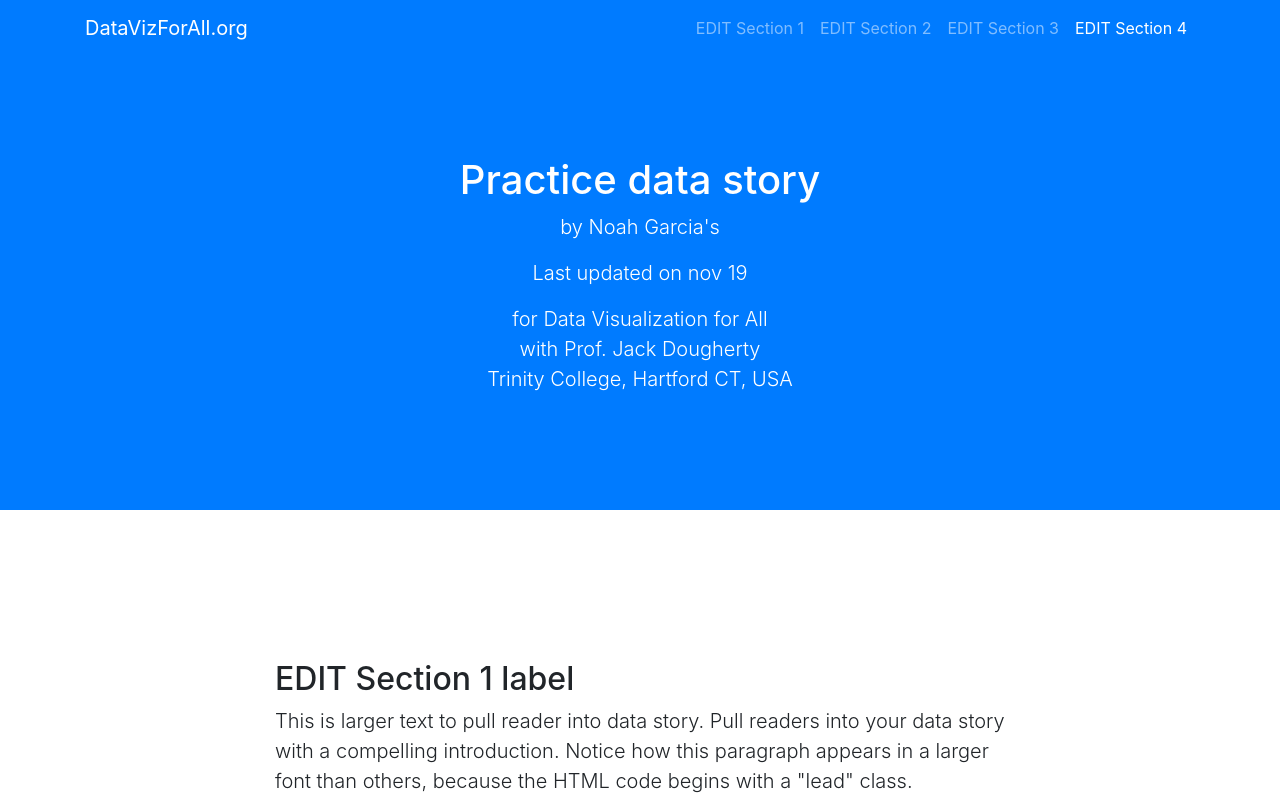
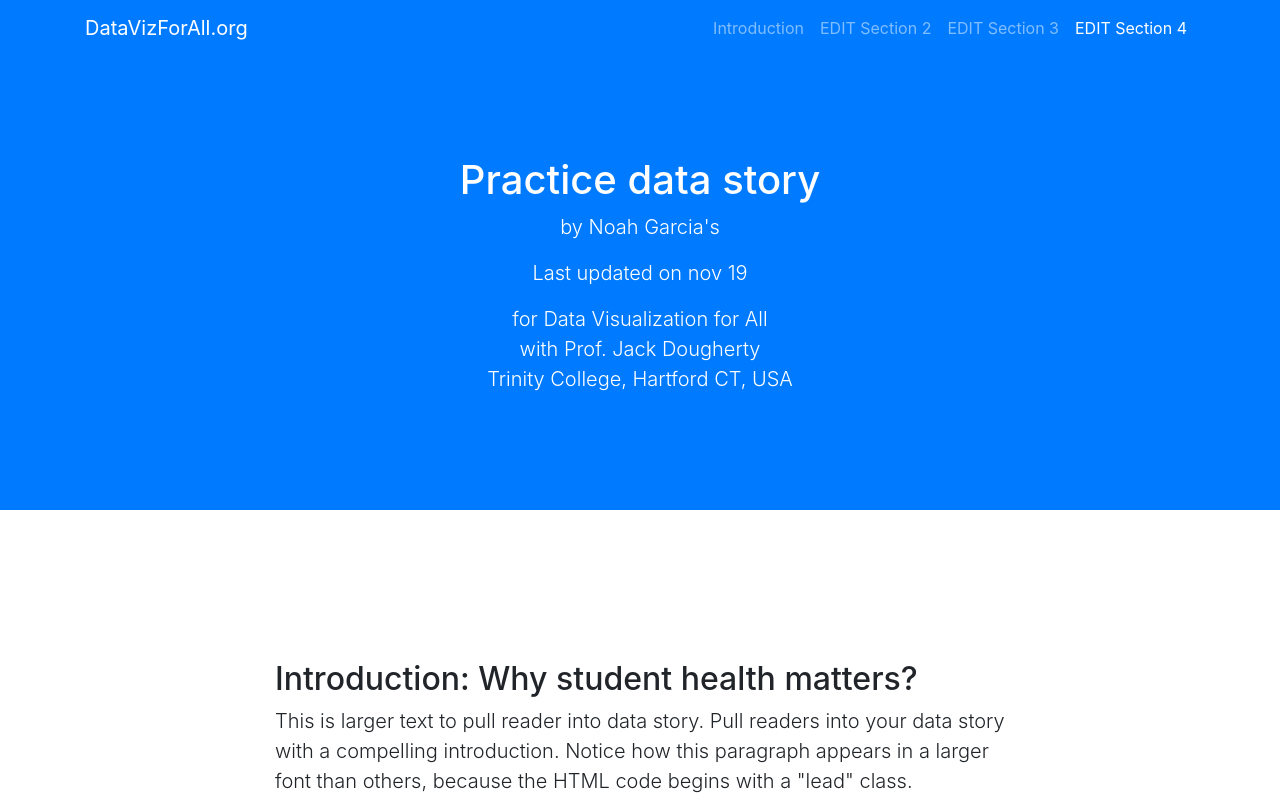
Before and after one commit to nagarcia3568/practice-, a plain HTML site: page index.html in a window 1280 px wide. Shown: the top 800 px of the page. Drawn offline with nearby package versions, Linux system fonts and the light colour scheme.

Commit message:
Update index.html

```diff
--- a/index.html
+++ b/index.html
@@ -34,7 +34,7 @@
       <div class="collapse navbar-collapse" id="navbarResponsive">
         <ul class="navbar-nav ml-auto">
           <li class="nav-item">
-            <a class="nav-link js-scroll-trigger" href="#section1">EDIT Section 1</a>
+            <a class="nav-link js-scroll-trigger" href="#section1">Introduction</a>
           </li>
           <li class="nav-item">
             <a class="nav-link js-scroll-trigger" href="#section2">EDIT Section 2</a>
@@ -60,13 +60,13 @@
     </div>
   </header>
 
-  <!-- Beginning of Section 1 -->
+  <!-- Beggining of section 1 -->
   <section id="section1">
     <div class="container">
       <div class="row">
         <div class="col-lg-8 mx-auto">
 
-          <h2>EDIT Section 1 label</h2>
+          <h2>Introduction: Why student health matters?</h2>
 
           <p class="lead"> This is larger text to pull reader into data story. Pull readers into your data story with a compelling introduction. Notice how this paragraph appears in a larger font than others, because the HTML code begins with a "lead" class.</p>
 
```
